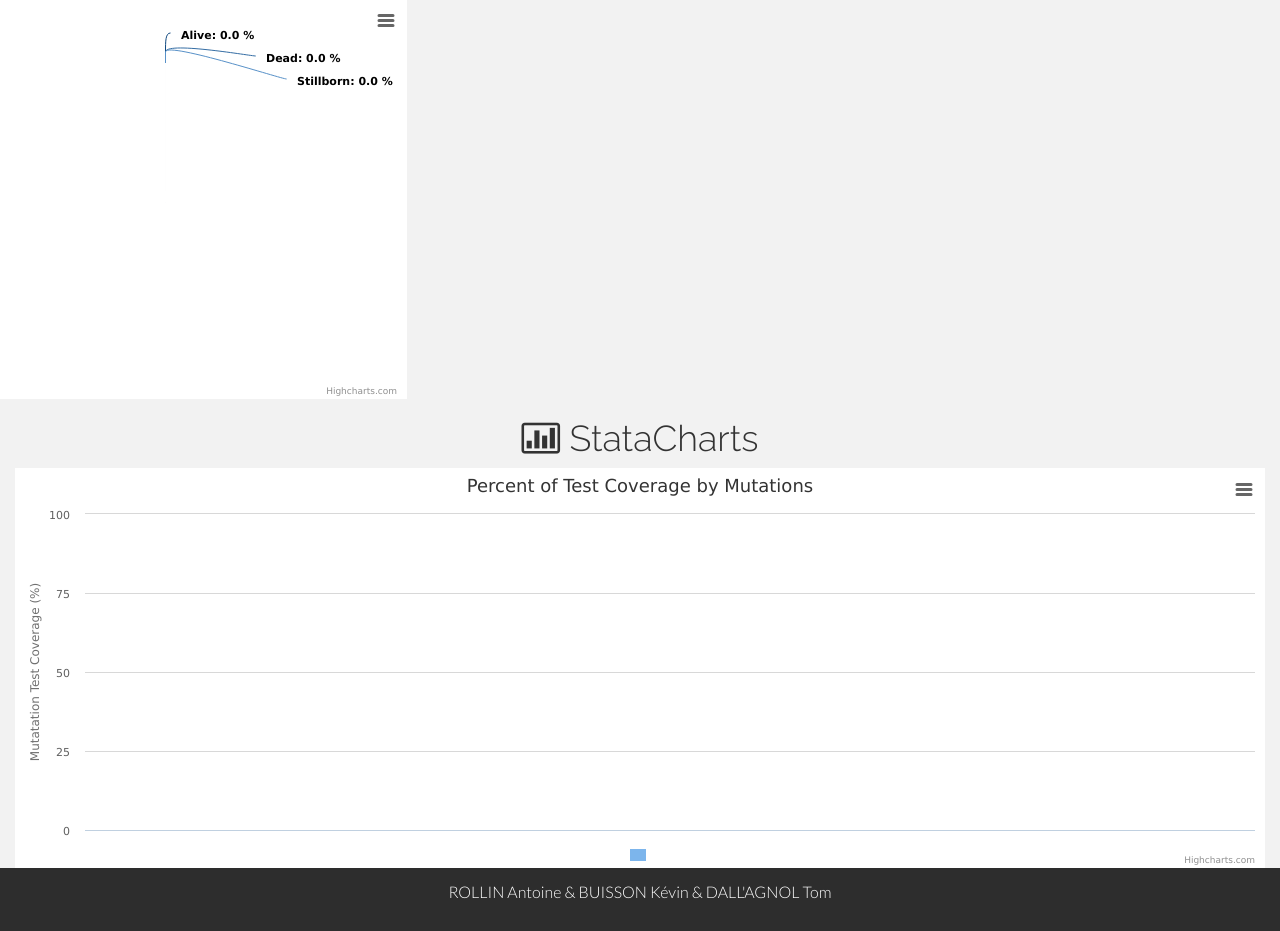
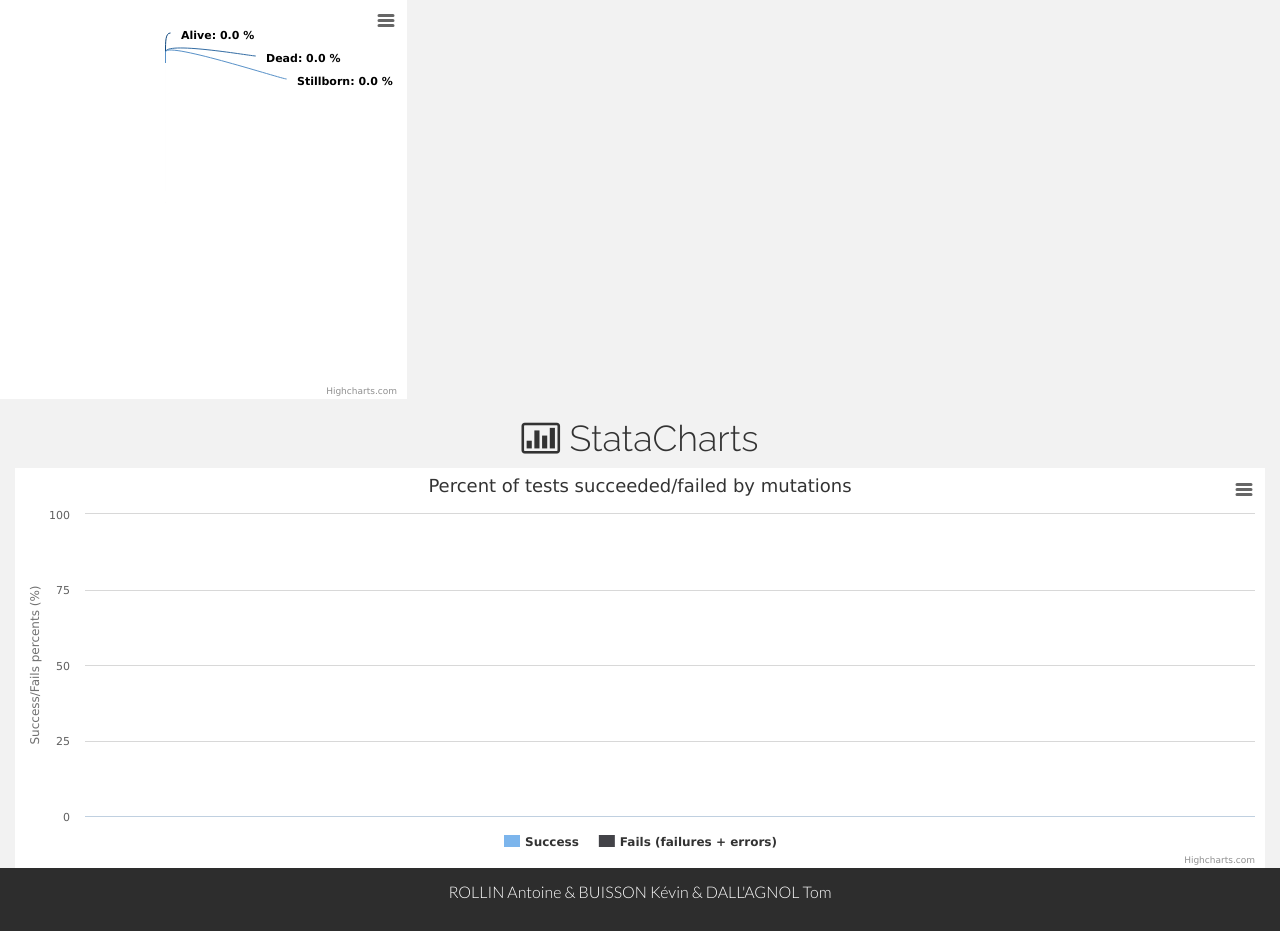
Before and after one commit to Lydwen/Mr.Statamutation, a Python web app: template Mr.Statapython/statapython/templates/report.html in a window 1280 px wide. Shown: the part 541-1472 px from the top of the page. Run offline with Jinja, Linux system fonts and the light colour scheme; the template is opened without the code that fills it, so the values that code supplies are empty; some libraries are stand-ins or nearby versions.

Commit message:
[Update] Tests percents failures/success

```diff
--- a/Mr.Statapython/statapython/templates/report.html
+++ b/Mr.Statapython/statapython/templates/report.html
@@ -136,43 +136,47 @@
 					renderTo: 'chartContainer',
 					type: 'column',
 				},
-
 				title: {
-					text: 'Percent of Test Coverage by Mutations'
+					text: 'Percent of tests succeeded/failed by mutations'
 				},
-
 				xAxis: {
 					/*categories: ['Mutation n°1', 'Mutation n°2', 'Mutation n°3', 'Mutation n°4']*/
 					categories: [ {% for report in mutations_reports %} '{{ report.name }}', {% endfor %} ],
 				},
-
 				yAxis: {
 					allowDecimals: false,
 					min: 0,
 					max: 100,
 					title: {
-						text: 'Mutatation Test Coverage (%)'
+						text: 'Success/Fails percents (%)'
 					}
 				},
-
 				tooltip: {
 					headerFormat: '<b>{point.key}</b><br>',
 					pointFormat: '<span style="color:{series.color}">\u25CF</span> {series.name}: {point.y} / 100'
 				},
-
 				plotOptions: {
 					column: {
 						stacking: 'normal',
 						depth: 40
 					}
 				},
-
 				series: [{
-					name: ' ',
+					name: 'Success',
 					/*data: [20, 40, 60, 80],*/
 					data: [
 						{% for report in mutations_reports %}
 							{{ (report.counts['success'] / report.counts['tests'] * 100) | int }},
+						{% endfor %}
+					],
+					stack: 'comp'
+				},
+				{
+					name: 'Fails (failures + errors)',
+					/*data: [20, 40, 60, 80],*/
+					data: [
+						{% for report in mutations_reports %}
+							{{ ((report.counts['failures'] + report.counts['errors']) / report.counts['tests'] * 100) | int }},
 						{% endfor %}
 					],
 					stack: 'comp'
```
